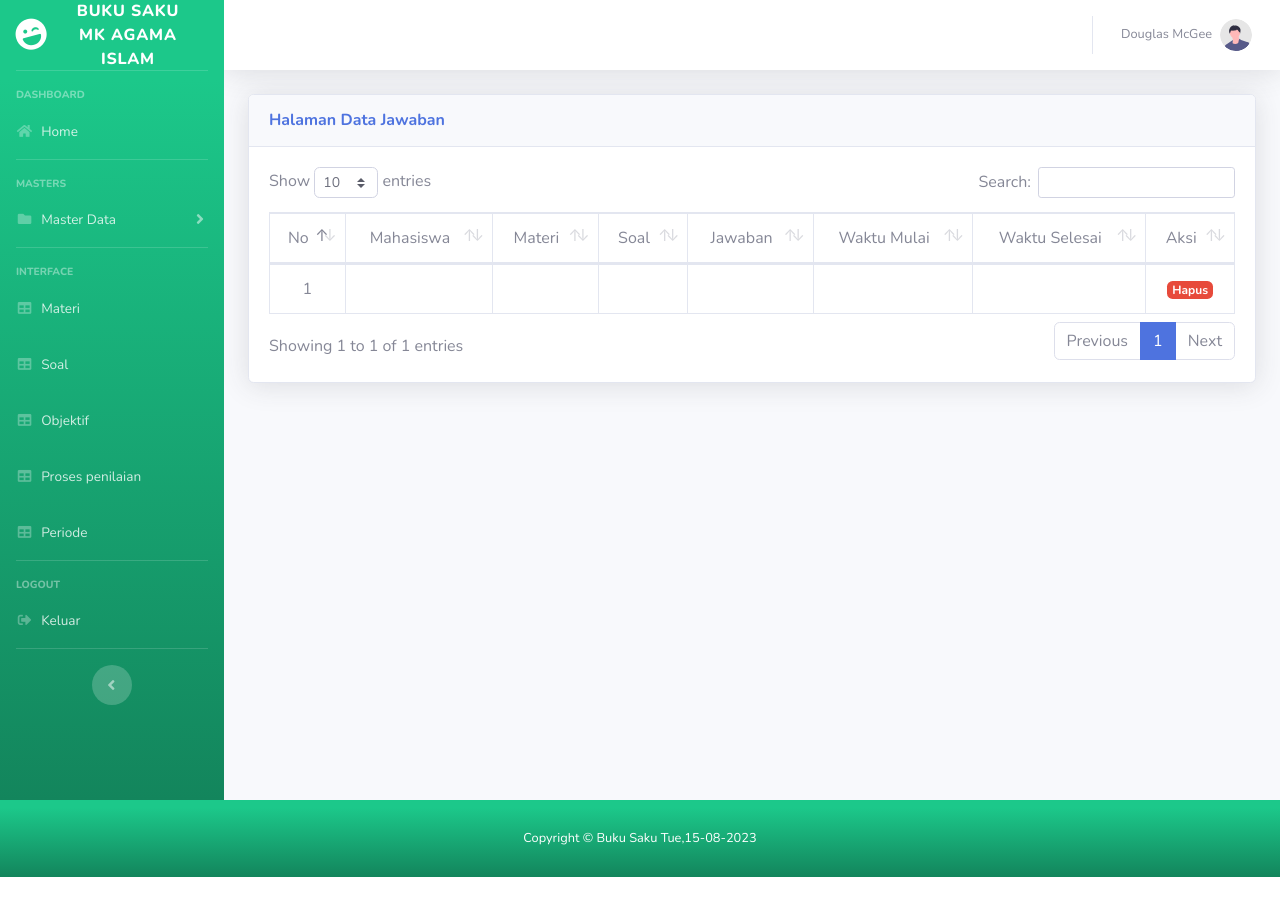
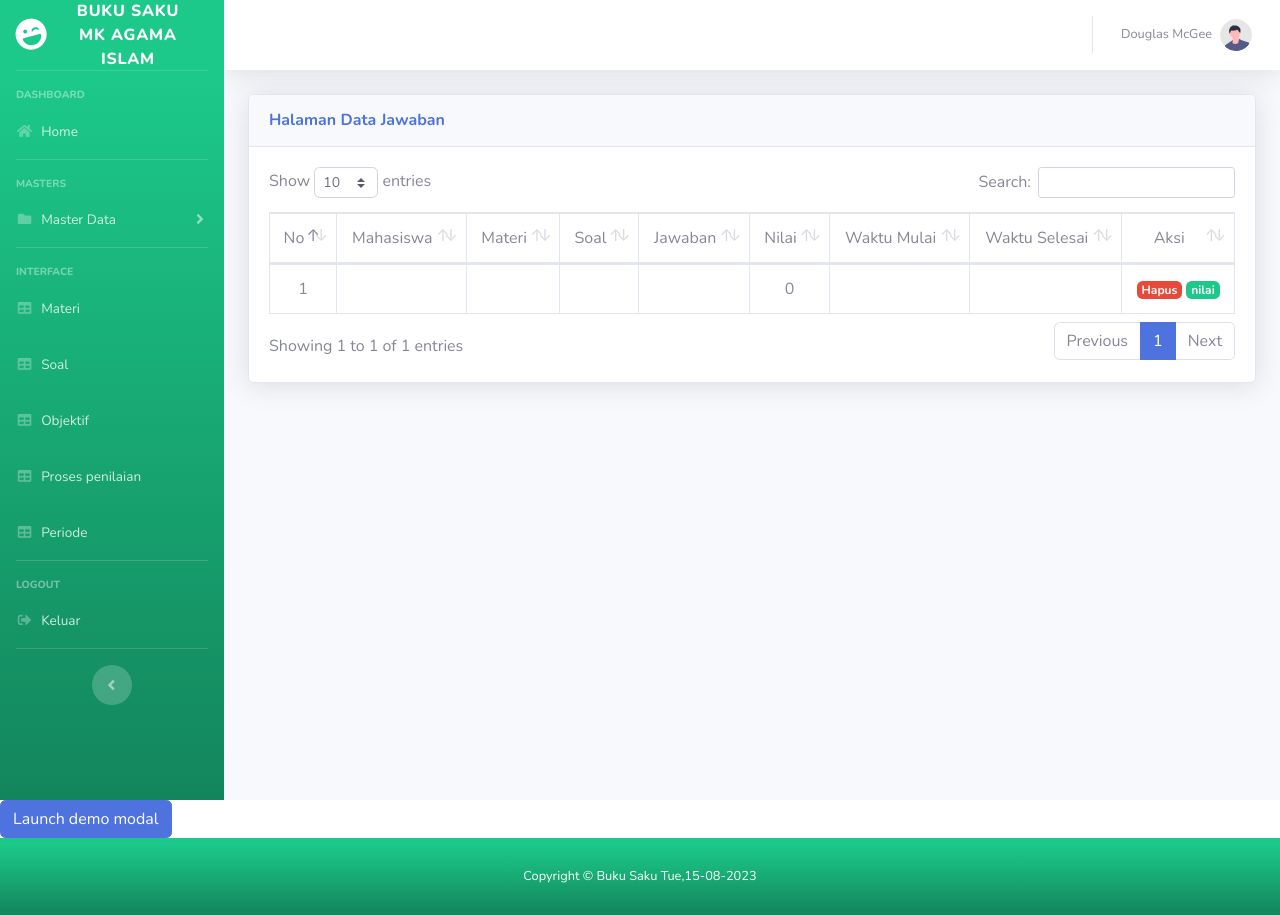
Before and after one commit to nandamodjo21/skripsi-deoahmad, a CodeIgniter app: page /deo-project/index.php/objektif/index in a window 1280 px wide. Before the commit the page ends 877 px from the top, so only its background shows below. Run offline with CodeIgniter, Linux system fonts and the light colour scheme; data that the repository does not hold is empty.

Commit message:
fix: perbaikan view dari proses penilaian

```diff
--- a/application/views/objektif/index.php
+++ b/application/views/objektif/index.php
@@ -16,6 +16,7 @@
                             <td>Materi</td>
                             <td>Soal</td>
                             <td>Jawaban</td>
+                            <td>Nilai</td>
                             <td>Waktu Mulai</td>
                             <td>Waktu Selesai</td>
                             <td>Aksi</td>
@@ -31,14 +32,16 @@
                             <td><?= $tm['nama_lengkap'];?></td>
                             <td><?= $tm['materi'];?></td>
                             <td><?= $tm['soal'];?></td>
-                            <td><?= $tm['jawaban']; ?>
-                            </td>
+                            <td><?= $tm['jawaban'];?></td>
+                            <td><?= $tm['nilai'];?></td>
                             <td><?= $tm['waktu_mulai'];?></td>
                             <td><?= $tm['waktu_selesai'];?></td>
                             <td>
 
                                 <a href="<?php echo base_url() ?>Objektif/hapus_data/<?php echo $tm['id_jawaban']; ?>"
                                     class="badge badge-danger">Hapus</a>
+                                <a href="" data-toggle="modal" data-target="#nilaiModal<?php echo $tm['id_jawaban']; ?>"
+                                    class="badge badge-success">nilai</a>
                             </td>
                         </tr>
 
@@ -60,6 +63,49 @@
 <!-- Modal
 Untuk tambah Data -->
 <!-- Button trigger modal -->
+
+
+<!-- Button trigger modal -->
+<button type="button" class="btn btn-primary">
+    Launch demo modal
+</button>
+<?php
+foreach ($t_objektif as $tm) : ?>
+<!-- Modal -->
+<div class="modal fade" id="nilaiModal<?= $tm['id_jawaban']?>" tabindex="-1" aria-labelledby="exampleModalLabel"
+    aria-hidden="true">
+    <div class="modal-dialog">
+        <div class="modal-content">
+            <div class="modal-header">
+                <h5 class="modal-title" id="exampleModalLabel">Beri Nilai</h5>
+                <button type="button" class="close" data-dismiss="modal" aria-label="Close">
+                    <span aria-hidden="true">&times;</span>
+                </button>
+            </div>
+            <div class="modal-body">
+                <form action="<?= base_url('objektif/nilai/'.$tm['id_jawaban']);?>" method="post">
+                    <div class="form-group">
+                        <input type="hidden" name="id" class="form-control" value="<?= $tm['id_jawaban']?>">
+                    </div>
+                    <div class="form-group">
+                        <select name="nilai" id="nilai" class="form-control">
+                            <option value="">Pilih</option>
+                            <?php foreach ($nilai as $m) { ?>
+                            <option value="<?= $m['id_nilai'] ?>"><?= $m['nilai']; ?></option>
+                            <?php } ?>
+                        </select>
+                    </div>
+            </div>
+            <div class="modal-footer">
+                <button type="button" class="btn btn-secondary" data-dismiss="modal">Close</button>
+                <button type="submit" class="btn btn-primary">Save changes</button>
+                </form>
+            </div>
+        </div>
+    </div>
+</div><?php endforeach;?>
+
+
 
 
 <!-- Modal -->
```
